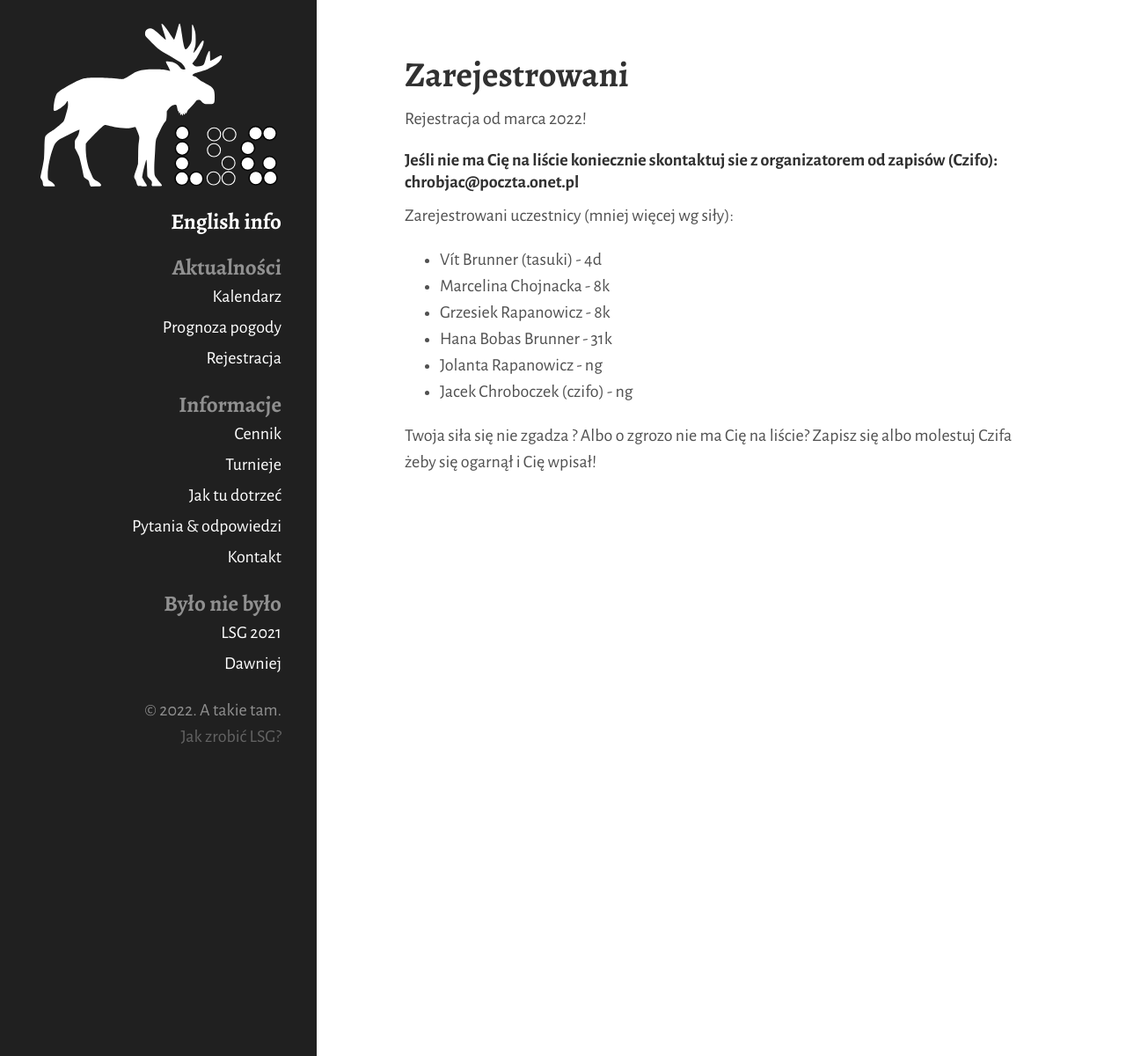
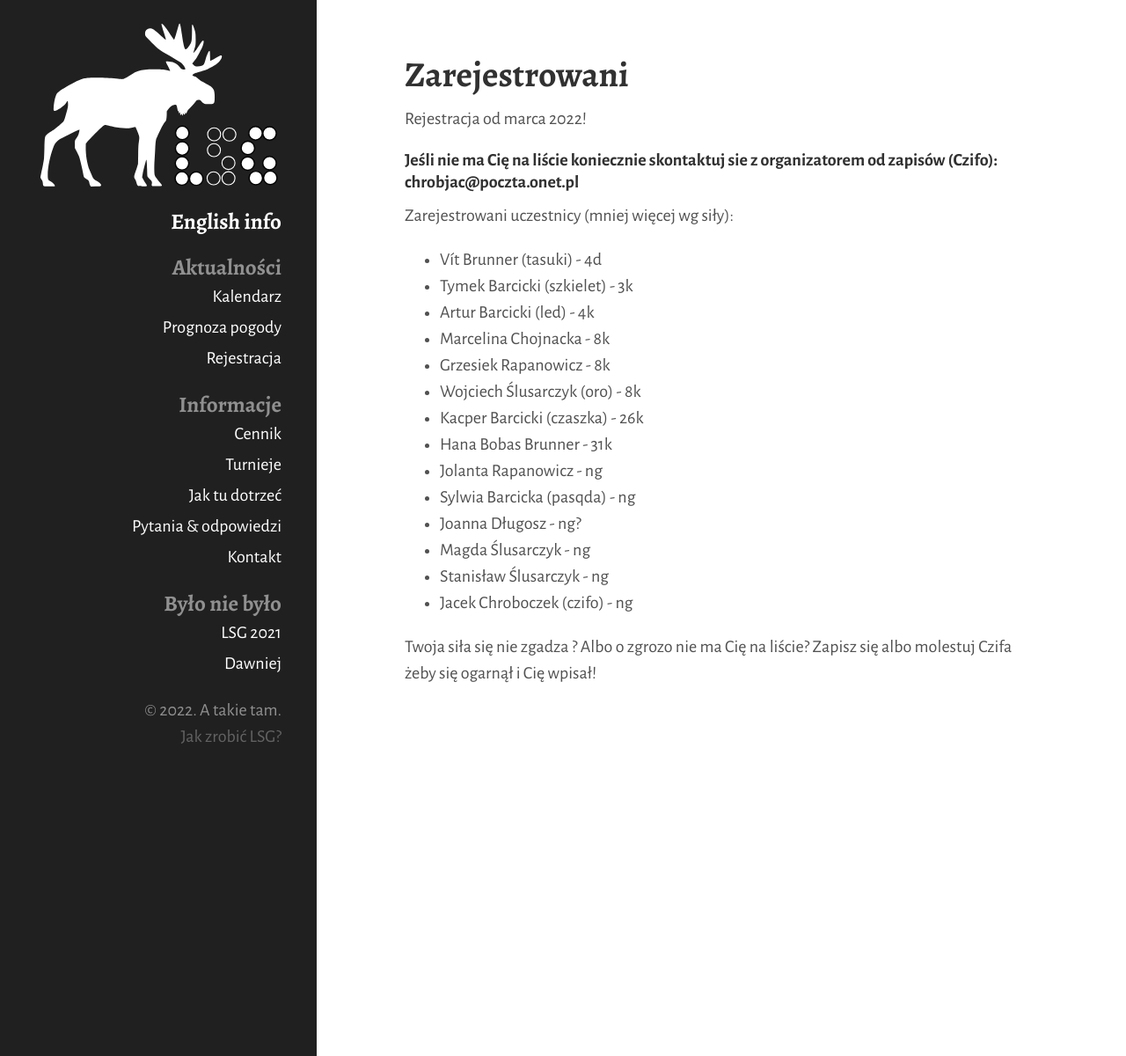
Before and after one commit to tasuki/lsg, a Jekyll site: the page built from zarejestrowani.md, in a window 1280 px wide. Shown: the whole page at 88% size. Built offline with Jekyll 4.4.1, drawn with Linux system fonts in a browser that asks for light colours; nearby versions of some CDN libraries.

Commit message:
Update zarejestrowani.md

```diff
--- a/zarejestrowani.md
+++ b/zarejestrowani.md
@@ -12,10 +12,18 @@ Rejestracja od marca 2022!
 Zarejestrowani uczestnicy (mniej więcej wg siły):
 
 - Vít Brunner (tasuki) - 4d
+- Tymek Barcicki (szkielet) - 3k
+- Artur Barcicki (led) - 4k
 - Marcelina Chojnacka - 8k
 - Grzesiek Rapanowicz - 8k
+- Wojciech Ślusarczyk (oro) - 8k
+- Kacper Barcicki (czaszka) - 26k
 - Hana Bobas Brunner - 31k
 - Jolanta Rapanowicz - ng
+- Sylwia Barcicka (pasqda) - ng
+- Joanna Długosz - ng?
+- Magda Ślusarczyk - ng
+- Stanisław Ślusarczyk - ng
 - Jacek Chroboczek (czifo) - ng
 
 
```
